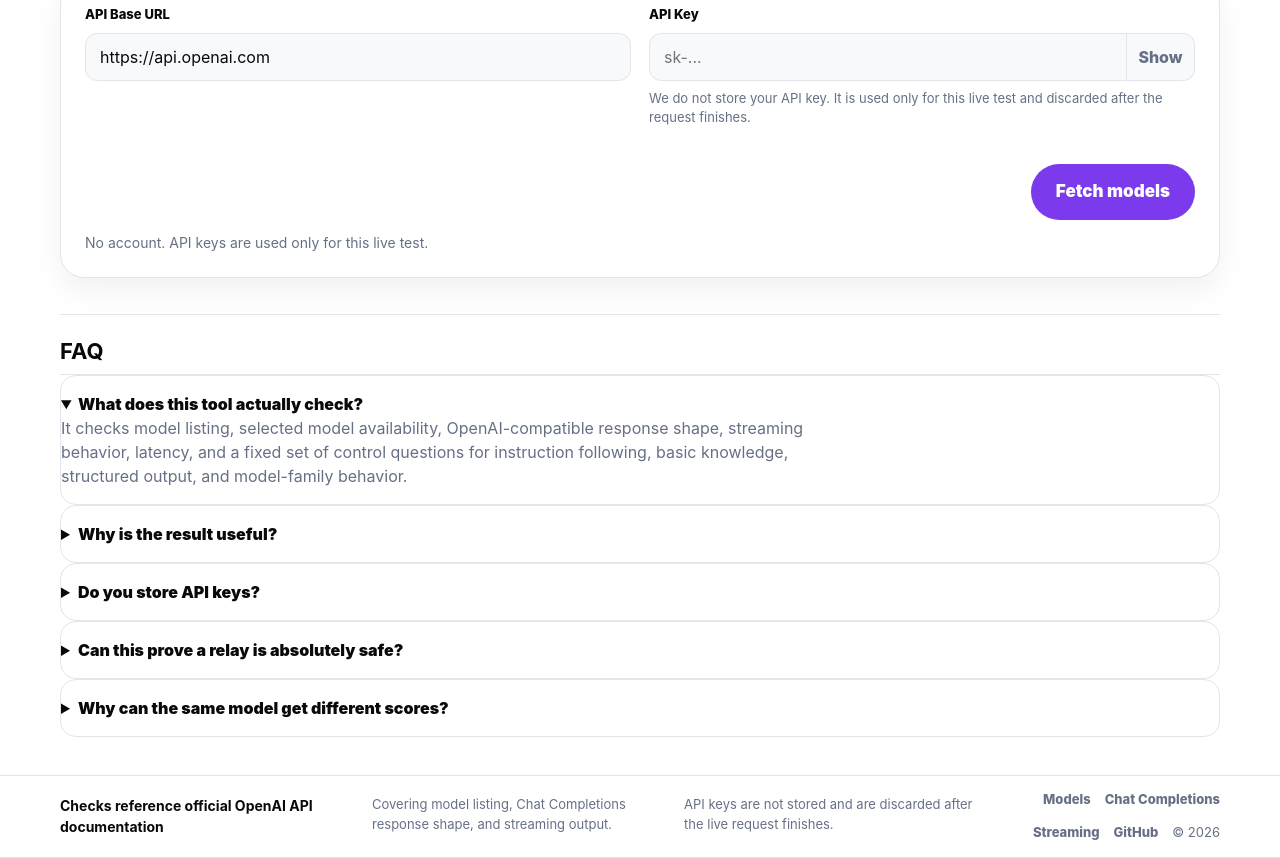
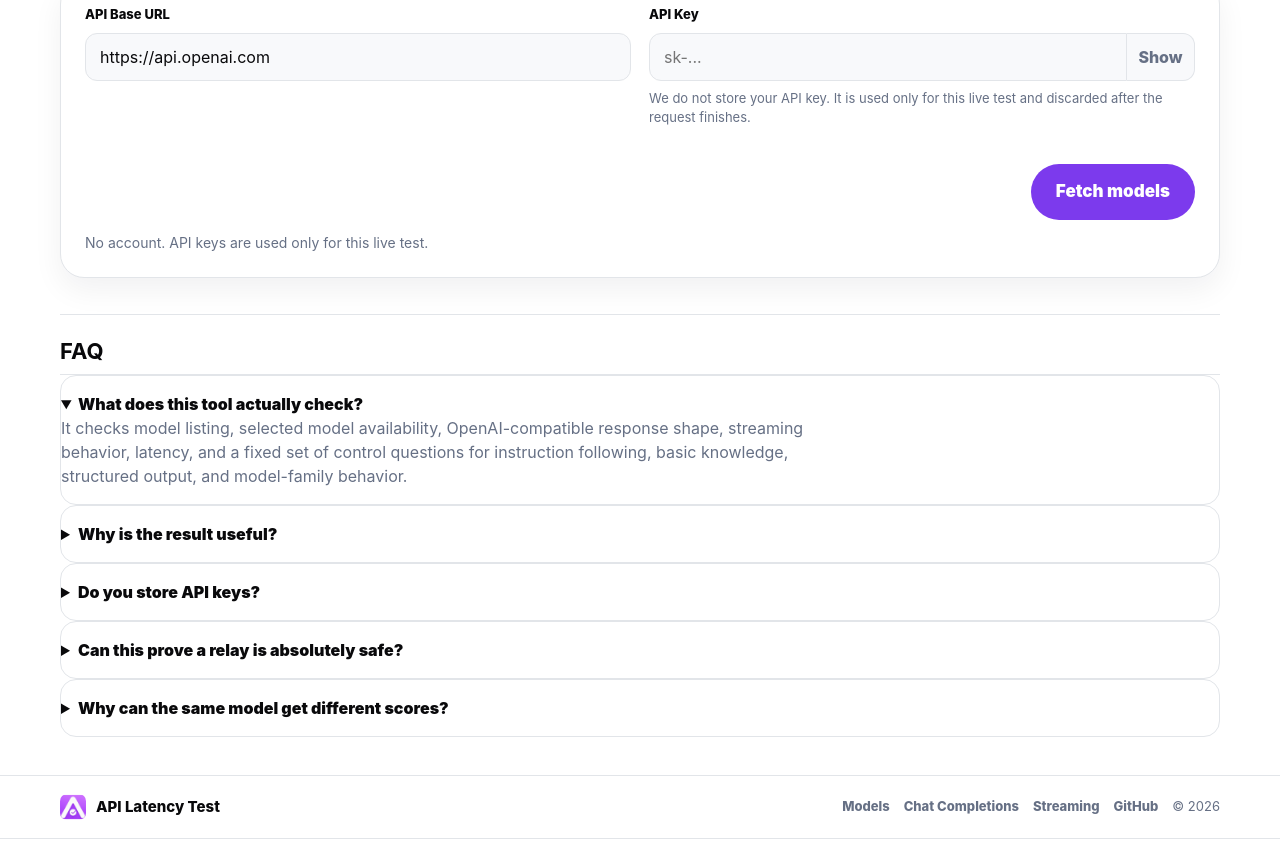
Before and after one commit to renyuanhang415-gif/apilatencytest, a website: page public/en.html in a window 1280 px wide. Shown: the part 306-1164 px from the top of the page. Drawn offline with Linux system fonts and the light colour scheme.

Commit message:
Simplify footer into brand bar

```diff
--- a/public/en.html
+++ b/public/en.html
@@ -187,11 +187,7 @@
       </section>
 
       <footer class="footer authority-footer">
-        <div class="authority-note">
-          <strong>Checks reference official OpenAI API documentation</strong>
-          <span>Covering model listing, Chat Completions response shape, and streaming output.</span>
-          <span>API keys are not stored and are discarded after the live request finishes.</span>
-        </div>
+        <a class="footer-brand" href="/en"><span class="brand-mark"></span><span>API Latency Test</span></a>
         <div class="footer-links">
           <a href="https://platform.openai.com/docs/api-reference/models/list" rel="noopener noreferrer" target="_blank">Models</a>
           <a href="https://platform.openai.com/docs/api-reference/chat/create-chat-completion" rel="noopener noreferrer" target="_blank">Chat Completions</a>
--- a/public/styles.css
+++ b/public/styles.css
@@ -680,7 +680,7 @@ h1 {
 }
 
 .footer {
-  padding: 24px 0 40px;
+  padding: 18px 0 22px;
   color: var(--muted);
   font-size: 13px;
 }
@@ -689,26 +689,23 @@ h1 {
   display: flex;
   align-items: center;
   justify-content: space-between;
-  gap: 18px;
+  gap: 32px;
   width: 100vw;
   margin: 8px calc(50% - 50vw) 0;
-  padding: 14px max(32px, calc((100vw - 1160px) / 2));
+  padding: 18px max(32px, calc((100vw - 1160px) / 2));
   border-top: 1px solid var(--line);
   border-bottom: 1px solid var(--line);
   background: #fff;
 }
 
-.authority-note {
-  flex: 1 1 auto;
-  display: grid;
-  grid-template-columns: repeat(3, minmax(180px, 1fr));
-  align-items: start;
-  gap: 8px 20px;
-}
-
-.authority-note strong {
+.footer-brand {
+  display: inline-flex;
+  align-items: center;
+  gap: 10px;
   color: var(--text);
-  font-size: 14px;
+  font-size: 15px;
+  font-weight: 800;
+  white-space: nowrap;
 }
 
 .footer-links {
@@ -765,12 +762,6 @@ h1 {
     padding: 14px;
   }
 
-  .authority-note {
-    display: grid;
-    grid-template-columns: 1fr;
-    gap: 3px;
-  }
-
   h1 {
     font-size: clamp(38px, 14vw, 58px);
   }
```
Also changed, not shown: public/index.html (+1 -5 lines), public/zh.html (+1 -5 lines).
